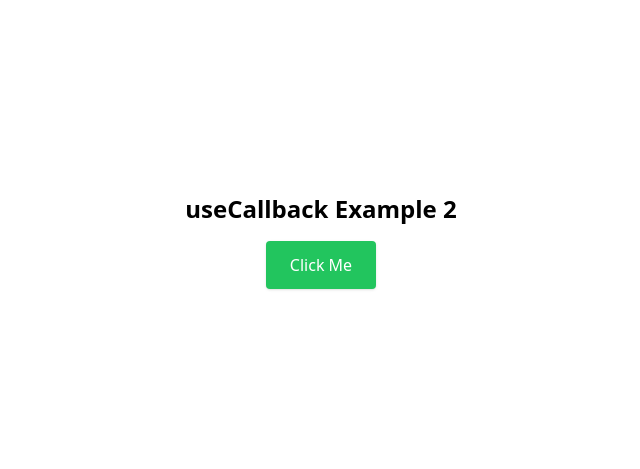
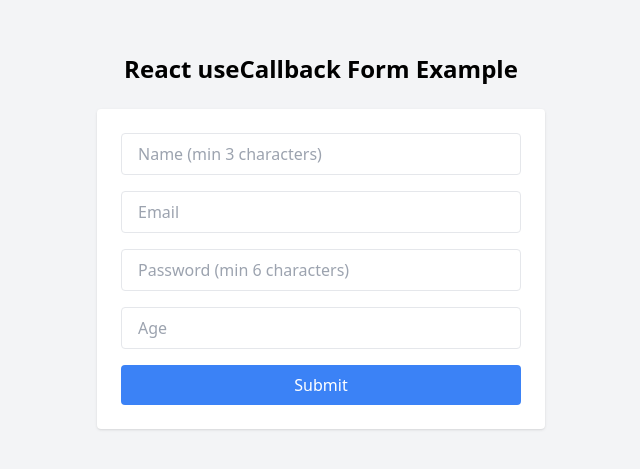
Before and after one commit to Cabdinasir64/Hooks, a React (Vite) app: page / in a window 1280 px wide. Shown: the part 159-628 px from the top of the page, without its empty margins (319-959 px from the left). Built offline with nearby package versions, Linux system fonts and the light colour scheme.

Commit message:
this is example3 of UseCallback with react hooks

```diff
--- a/src/App.jsx
+++ b/src/App.jsx
@@ -1,9 +1,9 @@
-import UseCallback2 from './UseCallback/usecallback2';
+import UseCallback3 from './UseCallback/usecallback3';
 function App() {
 
 
   return (
-     <UseCallback2 />
+     <UseCallback3 />
 
   );
 }
--- /dev/null
+++ b/src/UseCallback/usecallback3.jsx
@@ -0,0 +1,99 @@
+import React, { useState, useCallback } from 'react';
+
+export default function UseCallback3() {
+  const [name, setName] = useState('');
+  const [email, setEmail] = useState('');
+  const [password, setPassword] = useState('');
+  const [age, setAge] = useState('');
+  const [submittedData, setSubmittedData] = useState(null);
+
+
+  const handleSubmit = useCallback((e) => {
+    e.preventDefault();
+
+    if (name.trim().length < 3) {
+      alert('Name must be at least 3 characters long.');
+      return;
+    }
+
+    const emailRegex = /^[^\s@]+@[^\s@]+\.[^\s@]+$/;
+    if (!emailRegex.test(email)) {
+      alert('Please enter a valid email address.');
+      return;
+    }
+
+    if (password.length < 6) {
+      alert('Password must be at least 6 characters.');
+      return;
+    }
+
+    const ageNumber = Number(age);
+    if (!age || ageNumber <= 0 || ageNumber > 120) {
+      alert('Please enter a valid age.');
+      return;
+    }
+
+    setSubmittedData({ name, email, password, age });
+    alert(`Form submitted successfully!\nName: ${name}\nEmail: ${email}\nAge: ${age}`);
+
+    setName('');
+    setEmail('');
+    setPassword('');
+    setAge('');
+  }, [name, email, password, age]);
+
+  return (
+    <div className="flex flex-col items-center justify-center min-h-screen p-6 bg-gray-100">
+      <h1 className="text-2xl font-bold mb-6">React useCallback Form Example</h1>
+      <form
+        onSubmit={handleSubmit}
+        className="flex flex-col space-y-4 w-full max-w-md bg-white p-6 rounded shadow"
+      >
+        <input
+          type="text"
+          placeholder="Name (min 3 characters)"
+          value={name}
+          onChange={(e) => setName(e.target.value)}
+          className="px-4 py-2 border rounded focus:outline-none focus:ring-2 focus:ring-blue-400"
+        />
+        <input
+          type="email"
+          placeholder="Email"
+          value={email}
+          onChange={(e) => setEmail(e.target.value)}
+          className="px-4 py-2 border rounded focus:outline-none focus:ring-2 focus:ring-blue-400"
+        />
+        <input
+          type="password"
+          placeholder="Password (min 6 characters)"
+          value={password}
+          onChange={(e) => setPassword(e.target.value)}
+          className="px-4 py-2 border rounded focus:outline-none focus:ring-2 focus:ring-blue-400"
+        />
+        <input
+          type="number"
+          placeholder="Age"
+          value={age}
+          onChange={(e) => setAge(e.target.value)}
+          className="px-4 py-2 border rounded focus:outline-none focus:ring-2 focus:ring-blue-400"
+        />
+        <button
+          type="submit"
+          className="px-4 py-2 bg-blue-500 text-white rounded hover:bg-blue-600 transition"
+        >
+          Submit
+        </button>
+      </form>
+
+      {submittedData && (
+        <div className="mt-6 p-4 bg-white rounded shadow w-full max-w-md">
+          <h2 className="font-bold mb-2">Submitted Data:</h2>
+          <p><strong>Name:</strong> {submittedData.name}</p>
+          <p><strong>Email:</strong> {submittedData.email}</p>
+          <p><strong>Password:</strong> {submittedData.password}</p>
+          <p><strong>Age:</strong> {submittedData.age}</p>
+        </div>
+      )}
+    </div>
+  );
+}
```
